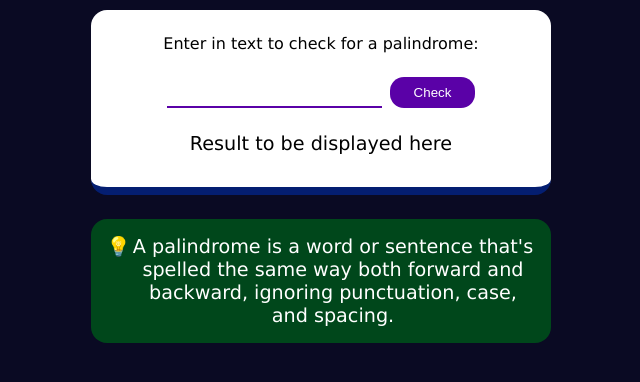
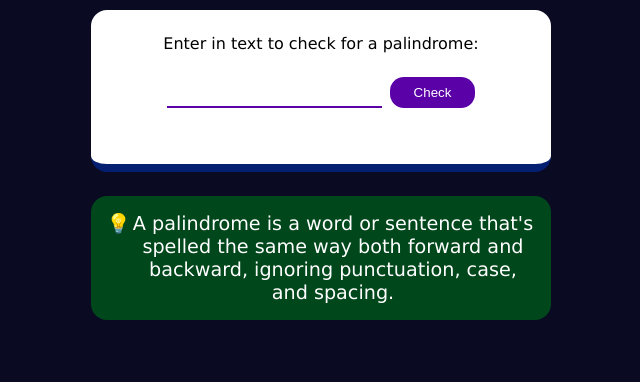
Before and after one commit to NnejiBen/Palindrome-Checker-FCC, a plain HTML site: page index.html in a window 1280 px wide. Shown: the part 460-842 px from the top of the page, without its empty margins (319-959 px from the left). Drawn offline with Linux system fonts and the light colour scheme.

```diff
--- a/index.html
+++ b/index.html
@@ -21,7 +21,7 @@
           <input id="text-input" type="text"/>
           <button id="check-btn">Check</button>
         </div>
-        <div id="result">Result to be displayed here</div>
+        <div id="result"></div>
       </section>
       <!-- Definition -->
       <div class="definition-container">
```
Also changed, not shown: 1 other file.
